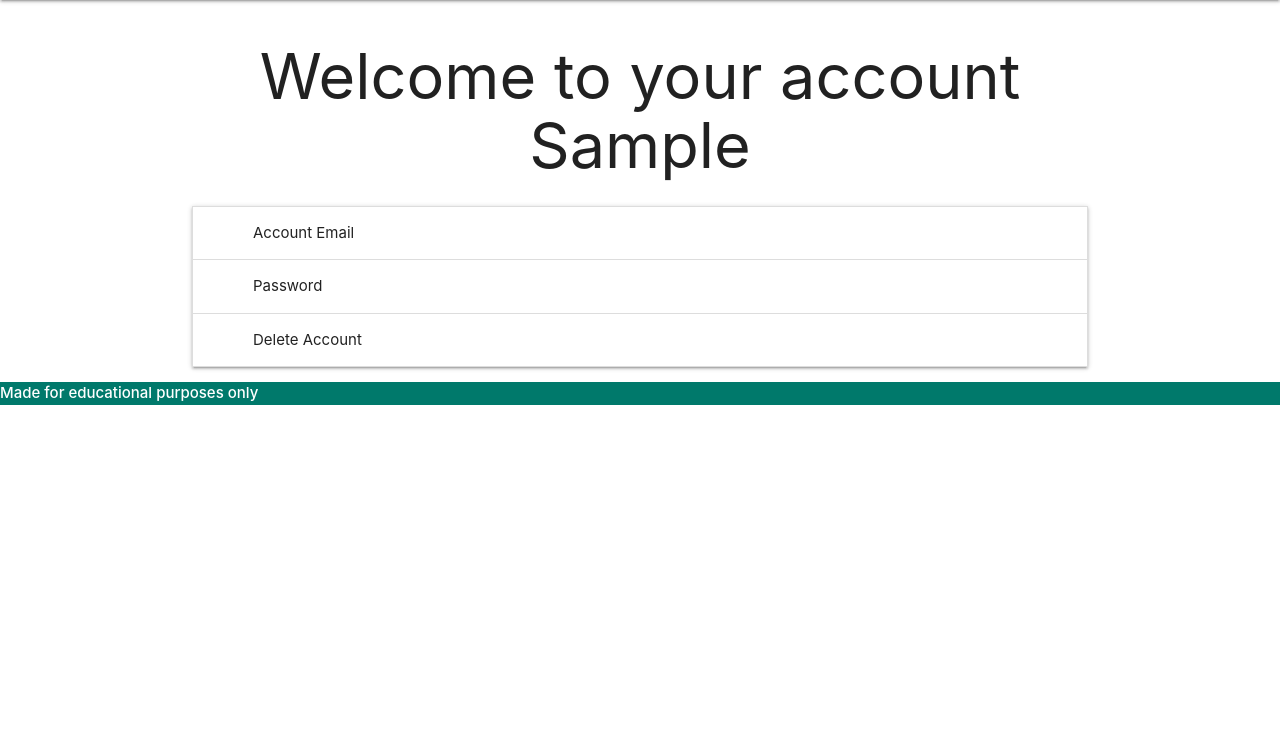
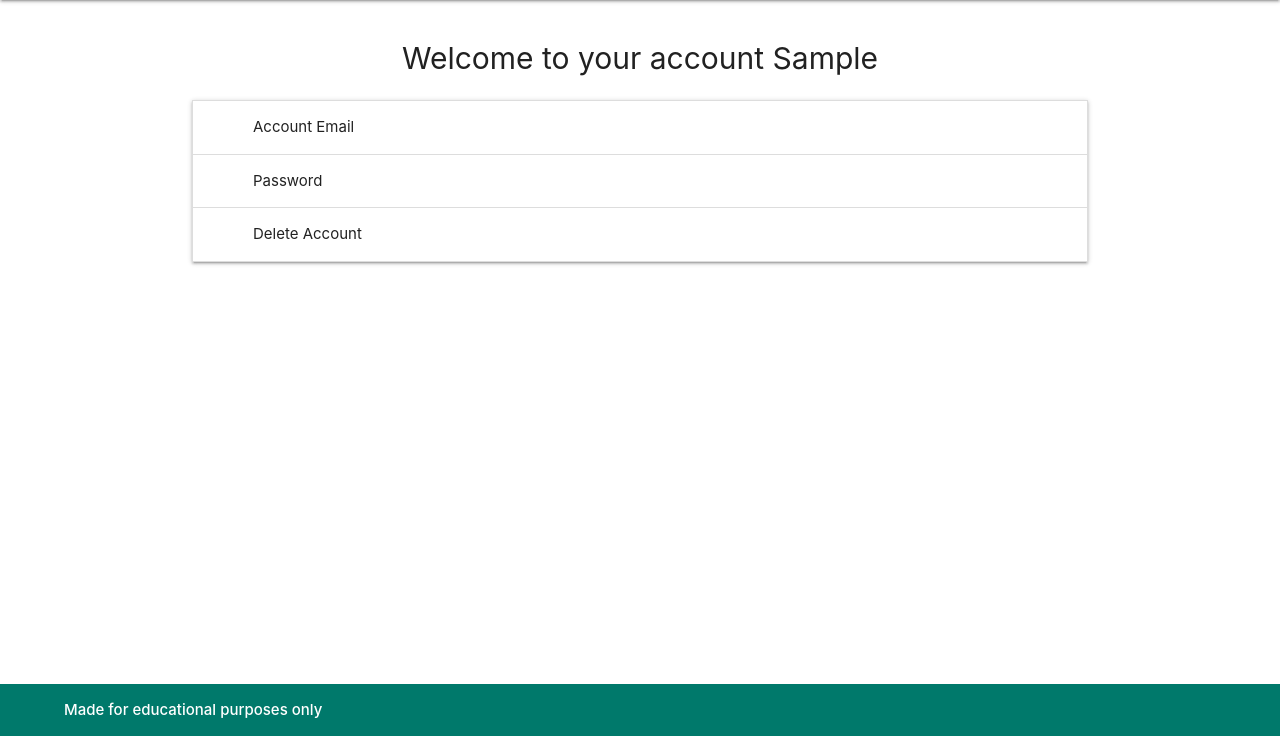
Before and after one commit to MacauleyMorgan/Project-Three, a Flask app: page /account in a window 1280 px wide. Shown: the part 64-800 px from the top of the page. Run offline with Flask 2, Linux system fonts and the light colour scheme; the visitor is signed in with stand-in values (Sample User, id 1); data comes from the database, SQL or seed files in the repository.

Commit message:
Removed faulty file structure and reverted back to working order

```diff
--- a/cookbook/static/favicon/about.txt
+++ /dev/null
@@ -1,6 +0,0 @@
-This favicon was generated using the following font:
-
-- Font Title: Meera Inimai
-- Font Author: Copyright 2012-2016 Hussain K.H, Santhosh Thottingal, Anilan NG, AKM Kutty, Swathanthra Malayalam Computing (http://smc.org.in)
-- Font Source: http://fonts.gstatic.com/s/meerainimai/v12/845fNMM5EIqOW5MPuvO3ILep_2jDVevnLQ.ttf
-- Font License: SIL Open Font License, 1.1 (http://scripts.sil.org/OFL))
--- a/cookbook/templates/base.html
+++ b/cookbook/templates/base.html
@@ -14,11 +14,7 @@
     <!-- Compiled and minified CSS -->
     <link rel="stylesheet" href="https://cdnjs.cloudflare.com/ajax/libs/materialize/1.0.0/css/materialize.min.css">
     <link rel="stylesheet" href="https://cdnjs.cloudflare.com/ajax/libs/font-awesome/4.7.0/css/font-awesome.min.css">
-    <link rel="stylesheet" href="{{ url_for('static/css/', filename='style.css') }}">
-    <link rel="apple-touch-icon" sizes="180x180" href="{{ url_for('static/favicon/', filename='apple-touch-icon.png') }}">
-    <link rel="icon" type="image/png" sizes="32x32" href="{{ url_for('static/favicon/', filename='favicon-32x32.png') }}">
-    <link rel="icon" type="image/png" sizes="16x16" href="{{ url_for('static/favicon/', filename='favicon-16x16.png') }}">
-    <link rel="manifest" href="{{ url_for('static/favicon/', filename='site.webmanifest') }}">
+    <link rel="stylesheet" href="{{ url_for('static', filename='style.css') }}">
 </head>
 
 <body>
```
Also changed, not shown: cookbook/static/favicon/android-chrome-192x192.png (deleted), cookbook/static/favicon/android-chrome-512x512.png (deleted), cookbook/static/favicon/apple-touch-icon.png (deleted), cookbook/static/favicon/favicon-16x16.png (deleted), cookbook/static/favicon/favicon-32x32.png (deleted), cookbook/static/favicon/favicon.ico (deleted), cookbook/static/favicon/site.webmanifest (deleted), cookbook/static/style.css (renamed from cookbook/static/css/style.css).
